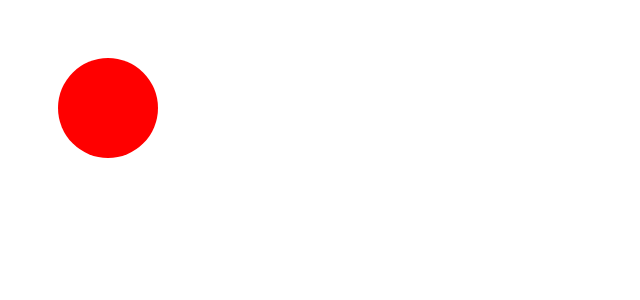
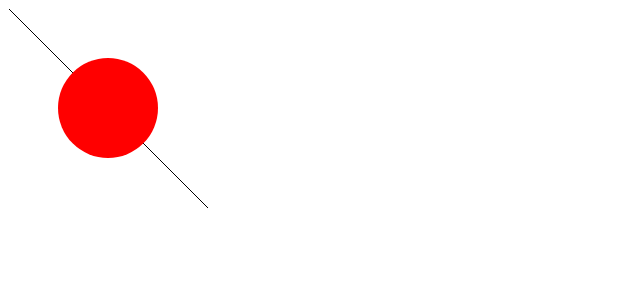
Before and after one commit to ValdemarGr/dm876-assignment-graph, a React app: page / in a window 1280 px wide. Shown: the top 300 px of the page, without its empty margins (0-640 px from the left). Built offline with nearby package versions, Linux system fonts and the light colour scheme.

Commit message:
Composable

```diff
--- a/src/TestGraph.tsx
+++ b/src/TestGraph.tsx
@@ -22,10 +22,73 @@
     }
 
     render() {
+        const lines: Line[] = [
+            {
+                source: {
+                    x: 1,
+                    y: 1
+                },
+                sink: {
+                    x: 500,
+                    y: 500
+                }
+            }
+        ];
+
         return (
             <svg className="container" ref={(ref: SVGSVGElement) => this.ref = ref}
                  width={this.width} height={this.height}>
+                <LinesC lines={lines} />
             </svg>
         );
     }
 }
+
+interface Point {
+    x: number,
+    y: number
+}
+
+interface Line {
+    source: Point,
+    sink: Point
+}
+
+export class LinesC extends React.Component<{lines: Line[]}, {}> {
+    constructor(props: any) {
+        super(props);
+    }
+
+    render() {
+        const childLines: React.ReactNode[] = this.props.lines.map((line: Line, index: number) => {
+            return <LineC line={line} key={index}/>;
+        });
+
+        return (
+            <g className={"lines"}>
+                {childLines}
+            </g>
+        );
+    }
+}
+
+class LineC extends React.Component<{line: Line}, {}> {
+    constructor(props: any) {
+        super(props);
+    }
+
+    ref: SVGSVGElement = SVGSVGElement.prototype;
+
+    componentDidMount() {
+        const asLine: string | null = d3.line()([[this.props.line.source.x, this.props.line.source.y], [this.props.line.sink.x, this.props.line.sink.y]]) as string;
+
+        d3.select(this.ref)
+            .append("path")
+            .attr("stroke", "black")
+            .attr("d", asLine)
+    }
+
+    render() {
+        return <svg width={200} height={200} className={"link"} ref={(ref: SVGSVGElement) => this.ref = ref}/>;
+    }
+}
--- a/src/index.tsx
+++ b/src/index.tsx
@@ -1,5 +1,5 @@
 import React from 'react';
 import ReactDOM from 'react-dom';
-import TestGraph from "./TestGraph";
+import TestGraph, {LinesC} from "./TestGraph";
 
 ReactDOM.render(<TestGraph/>, document.getElementById('root'));
```
